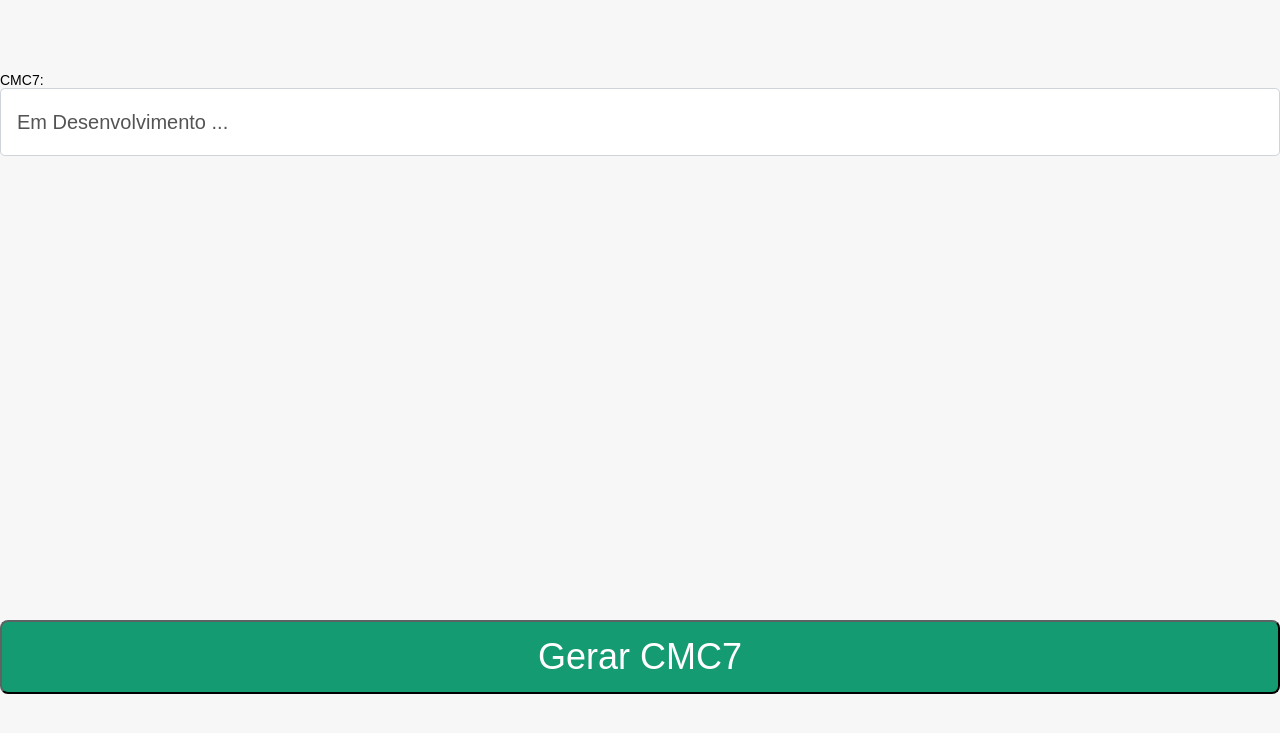
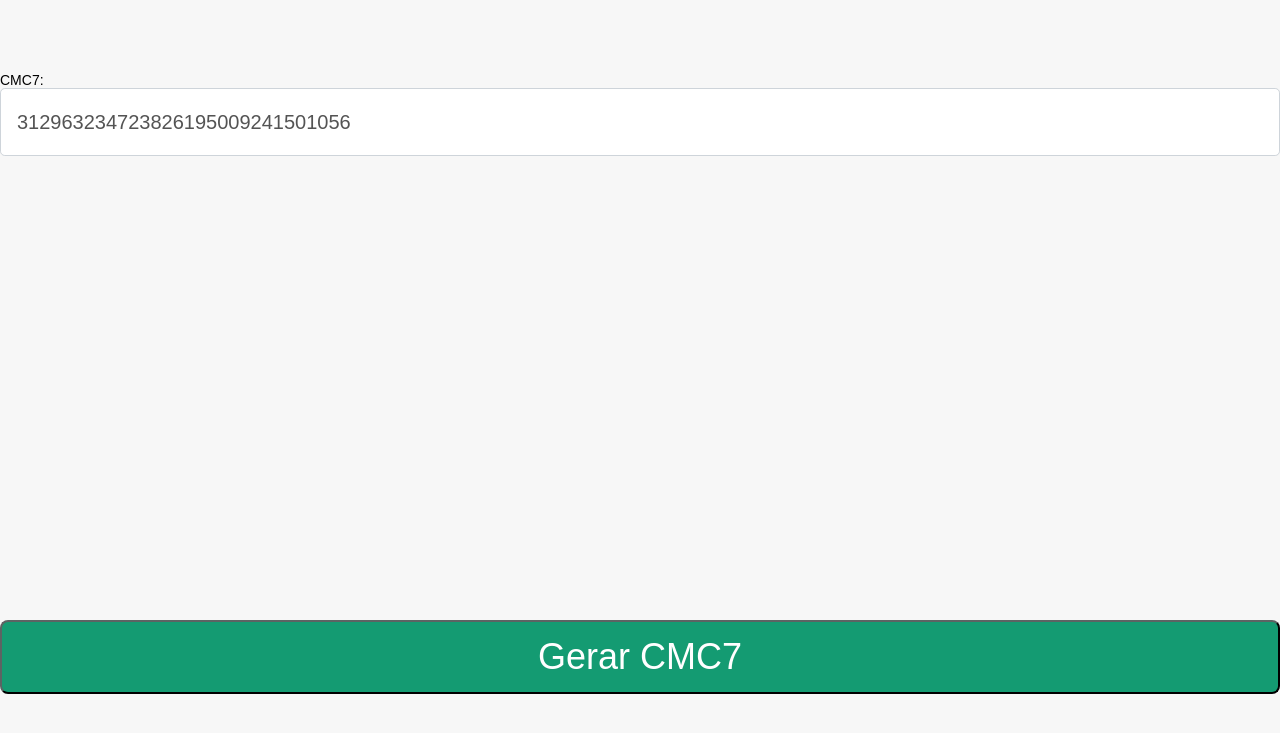
Before and after one commit to facil-e-simples/gerador-cmc7, a plain HTML site: page index.html in a window 1280 px wide. Both pictures are taken after a click on the button "Gerar CMC7". Shown: the part 41-774 px from the top of the page. Drawn offline with Linux system fonts and the light colour scheme.

Commit message:
versao inciar do gerador de codigo cmc7

```diff
--- a/index.html
+++ b/index.html
@@ -4,7 +4,7 @@
   <meta charset="UTF-8">
   <meta name="viewport" content="width=device-width, initial-scale=1.0">
   <title>Gerador de código CMC7 de cheques</title>
-  <link rel="stylesheet" href="./styles.css">
+  <link rel="stylesheet" href="./css/styles.css">
 </head>
 <body>
 
@@ -23,19 +23,13 @@
         <br><br><br><br><br><br><br><br><br><br><br><br><br><br><br><br><br><br>
         <br><br><br><br><br><br><br><br><br><br><br><br>
         <div id="botao">
-          <button type="button" class="botao-gerar" onclick="gerarCMC7();">Gerar CMC7</button>
+          <button type="button" class="botao-gerar" onclick="gerarCmc7();">Gerar CMC7</button>
         </div>
     </form>
 
   </header>
 
-  <script>
-    function gerarCMC7() {
-      document.getElementById("campo-resultante").value = 'Em Desenvolvimento ...';
-
-      console.log('gerar codigo cmc7');
-    }
-    </script>
+  <script src="src/GeradorCmc7.js"></script>
 
 </body>
 </html>
--- /dev/null
+++ b/src/GeradorCmc7.js
@@ -0,0 +1,35 @@
+function gerarCmc7(){
+  let numeroCheque = Math.floor(Math.random() * 999999)
+  const cmc7Modelo = "3129632d472nnnnnn5009241501056" ;
+
+  let cmc7Novo = cmc7Modelo.replace('nnnnnn', ("000000" + numeroCheque).slice(-6) );
+
+  const digito = calcularDigito(cmc7Novo);
+  cmc7Novo = cmc7Novo.replace('d', digito);
+
+  document.getElementById("campo-resultante").value = cmc7Novo;
+}
+
+function calcularDigito(cmc7Modelo) {
+  let campo = cmc7Modelo.slice(8, 18);
+  let multiplicador = 2;
+  let acumulador = 0;
+
+  for (let i = campo.length - 1; i >= 0; i--) {
+    let total = campo.slice(i, i + 1) * multiplicador;
+
+    if (total > 9) {
+      acumulador += 1 + (total - 10);
+    } else {
+      acumulador += total;
+    }
+
+    multiplicador = multiplicador == 2 ? 1 : 2;
+  }
+
+  let digito = 10 - acumulador % 10;
+
+  return digito > 9 ? 0 : digito;
+}
+
+// module.exports = gerarCmc7;
```
Also changed, not shown: css/styles.css (renamed from styles.css).
